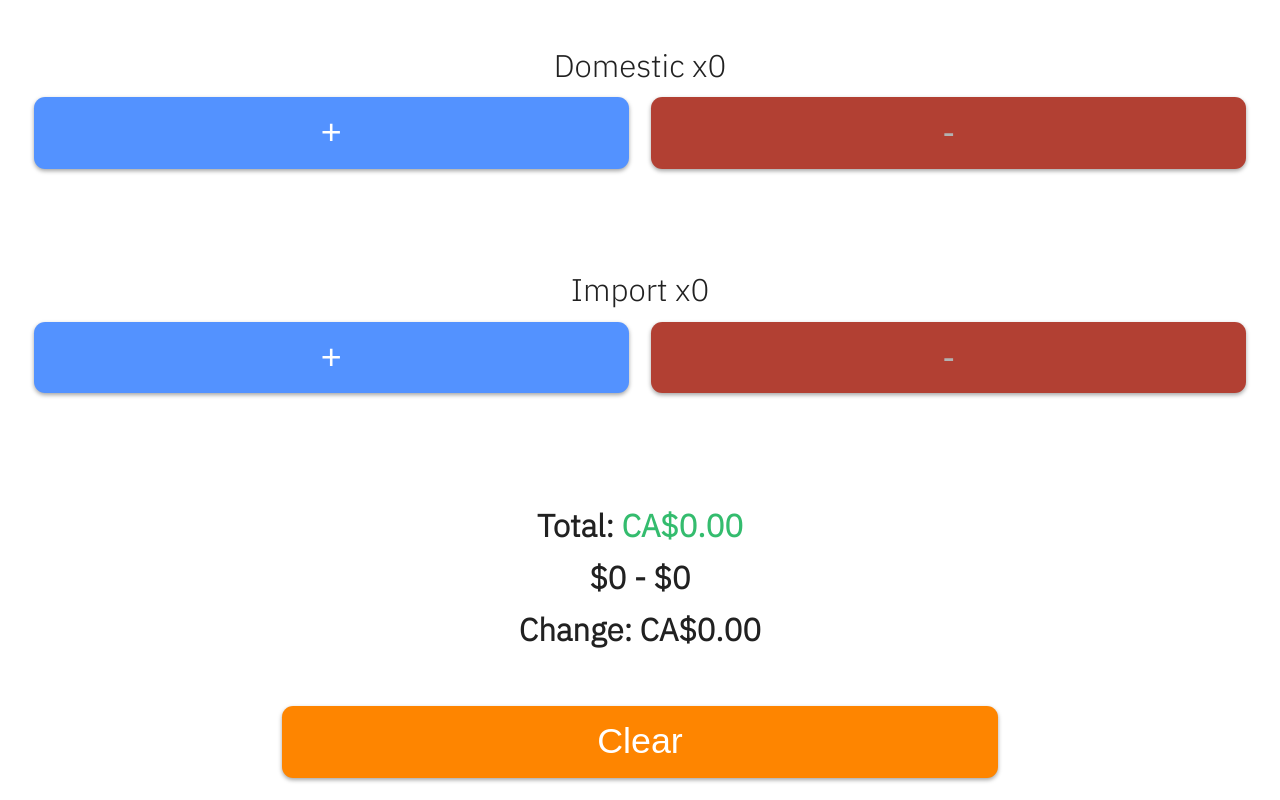
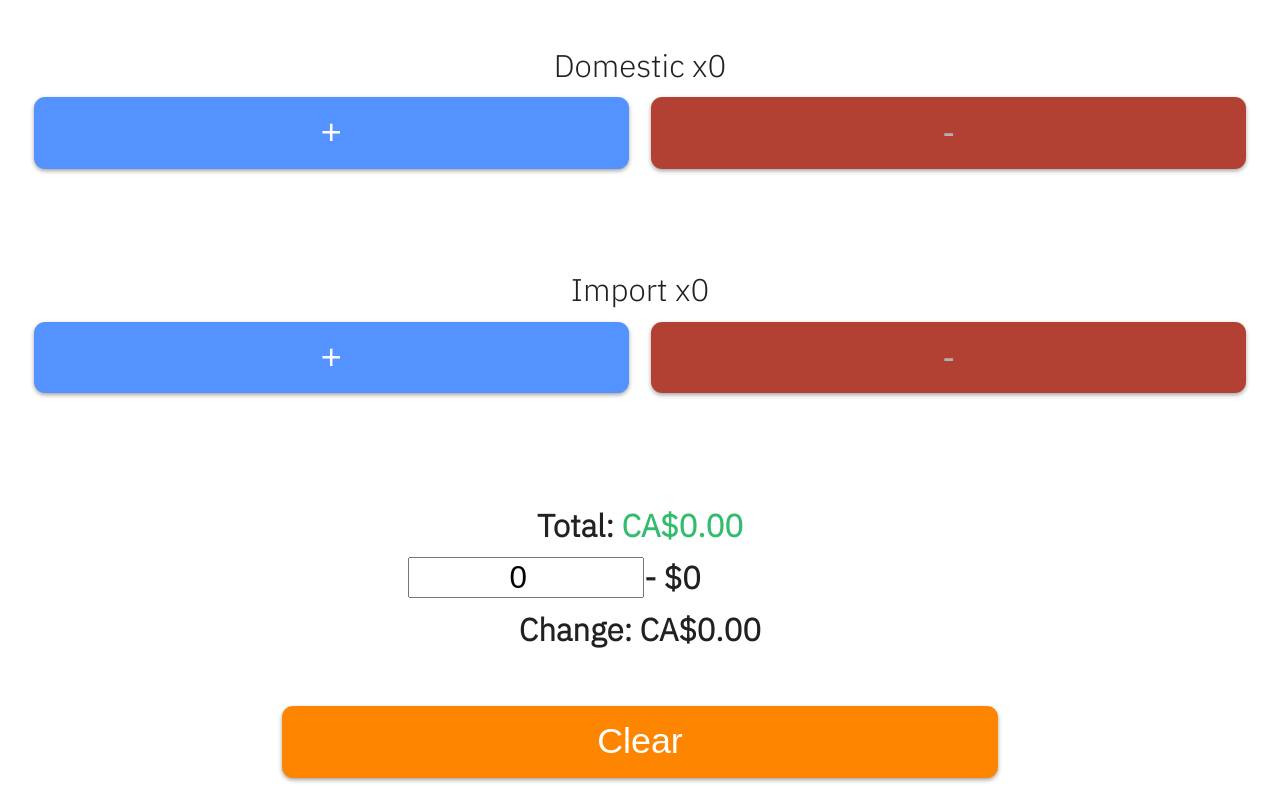
Before and after one commit to therockhopper/bartender, an Angular app: page / in a window 1280 px wide. Built offline with nearby package versions, Linux system fonts and the light colour scheme.

Commit message:
allow custom commonBill

```diff
--- a/src/app/app.component.html
+++ b/src/app/app.component.html
@@ -17,7 +17,7 @@
   </div>
   <div class="calc">
     <h4> Total: <span>{{ grandTotal | currency:'CAD':true }}</span></h4>
-    <h4> ${{ commonBill }} - ${{ grandTotal }} </h4>
+    <h4> <input type="number" [ngModel]="commonBill" (ngModelChange)="setCommonBill($event)"> - ${{ grandTotal }} </h4>
     <h4> Change: {{ commonBillRemainder | currency:'CAD':true }}</h4>
   </div>
   <div class="footer">
--- a/src/app/app.component.scss
+++ b/src/app/app.component.scss
@@ -46,6 +46,18 @@
       span {
         color: color("green", 30);
       }
+
+      &:nth-of-type(2) {
+        display: flex;
+        text-align: center;
+
+        input {
+          max-width: 50%;
+          text-align: center;
+          color: #000;
+          font-size: 1.4rem;
+        }
+      }
     }
   }
 
--- a/src/app/app.component.ts
+++ b/src/app/app.component.ts
@@ -25,11 +25,16 @@ export class AppComponent {
     }
     this.grandTotal = (this.numberOfImport * this.importPrice) + (this.numberOfDomestic * this.domesticPrice )
     this.commonBill = this.getCommonBill()
-    this.commonBillRemainder = this.commonBill - this.grandTotal
+    this.commonBillRemainder = this.getRemainder()
   }
 
   setCommonBill(bill:number= 0): void {
     this.commonBill = bill
+    this.commonBillRemainder = this.getRemainder()
+  }
+
+  getRemainder(): number{
+    return this.commonBill - this.grandTotal
   }
 
   getCommonBill(): number {
```
